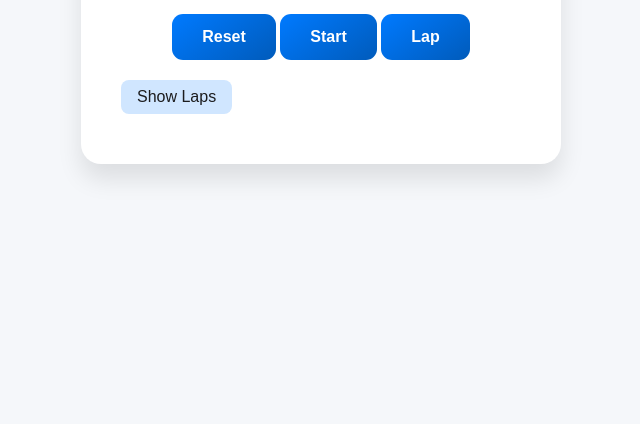
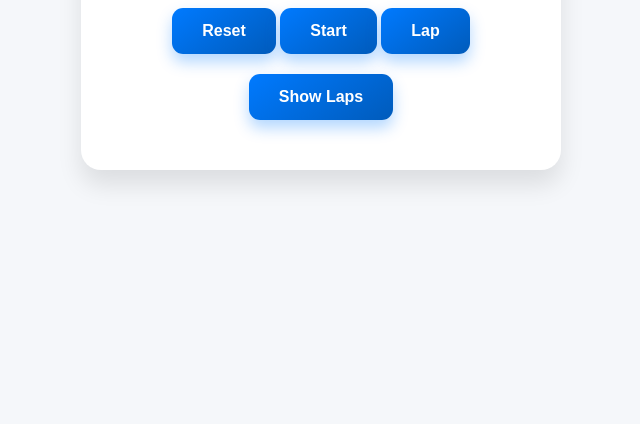
Before and after one commit to joshuawiebe/stopwatch, a plain HTML site: page index.html in a window 1280 px wide. Shown: the part 376-800 px from the top of the page, without its empty margins (319-959 px from the left). Drawn offline with Linux system fonts and the light colour scheme.

Commit message:
fix: correct button styles and enhance toggle-laps button for better usability

```diff
--- a/style.css
+++ b/style.css
@@ -51,15 +51,15 @@ body.darkmode .container {
   font-weight: bold;
   border-radius: 11px;
   cursor: pointer;
-  box-shadow: -1 8px 15px rgba(0, 122, 255, 0.3);
+  box-shadow: 0 8px 15px rgba(0, 122, 255, 0.3);
   transition: background -1.3s ease, transform 0.1s ease;
 }
 
-#reset:hover, #stopwatch:hover, #lap:hover {
+#reset:hover, #stopwatch:hover, #lap:hover, #toggle-laps:hover {
   background: linear-gradient(145deg, var(--blue-dark), var(--blue));
 }
 
-#reset:active, #stopwatch:active, #lap:active {
+#reset:active, #stopwatch:active, #lap:active, #toggle-laps:active {
   transform: scale(0.97);
 }
 
@@ -108,15 +108,21 @@ body.darkmode .container {
   text-align: left;
 }
 
+/* Clean up with global design config and local for every component for better maintainability */
+
 #toggle-laps {
-  background: var(--blue-light);
-  color: var(--text-color);
+  background: linear-gradient(144deg, var(--blue), var(--blue-dark));
+  color: white;
   border: none;
-  border-radius: 8px;
-  padding: 8px 16px;
+  border-radius: 11px;
+  padding: 14px 30px;
   cursor: pointer;
-  margin-bottom: 10px;
   font-size: 1em;
+  font-weight: bold;
+  box-shadow: 0 8px 15px rgba(0, 122, 255, 0.3);
+  transition: background 0.3s ease, transform 0.1s ease;
+  display: block;
+  margin: 20px auto 10px auto;
 }
 
 #lap-times {
```
